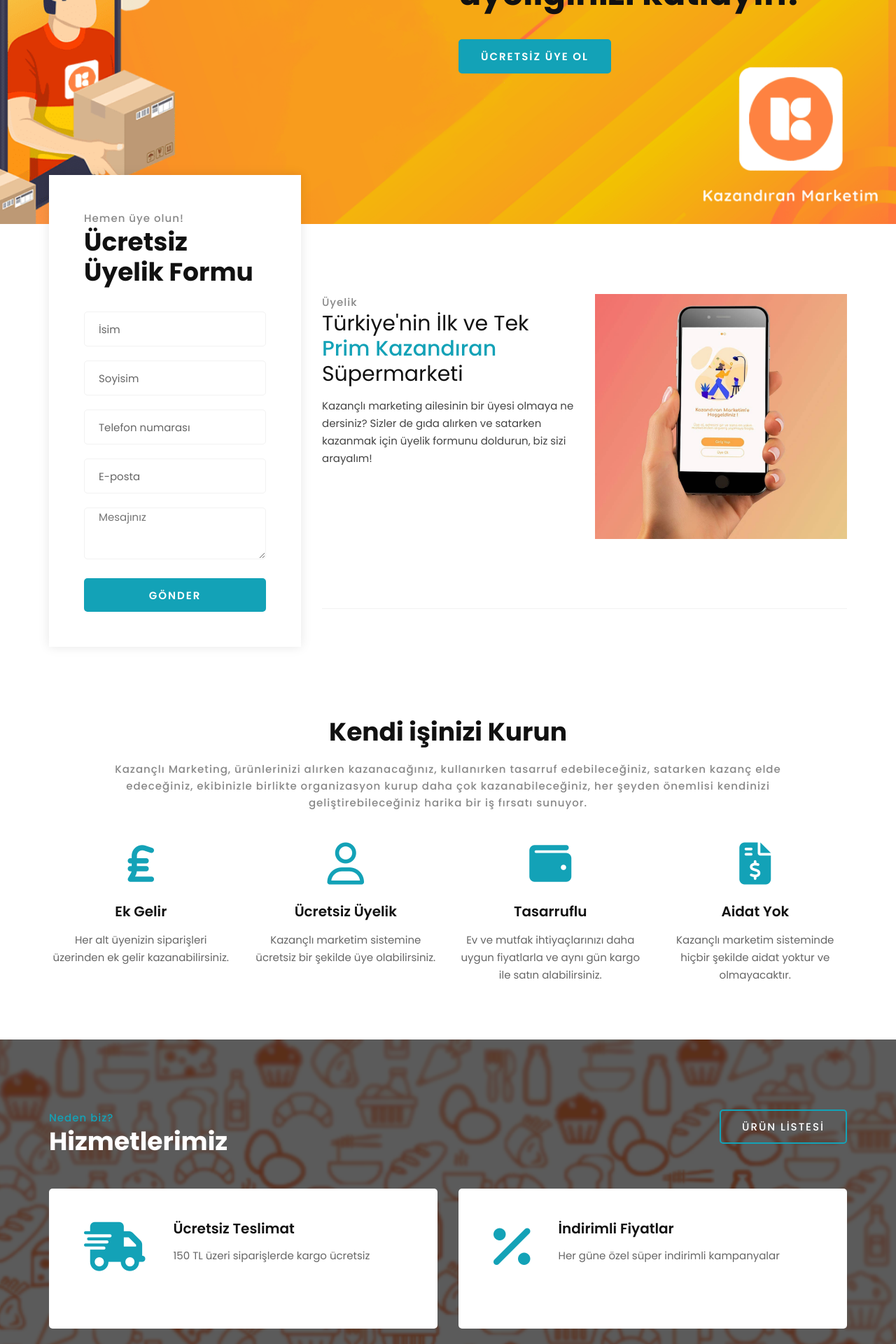
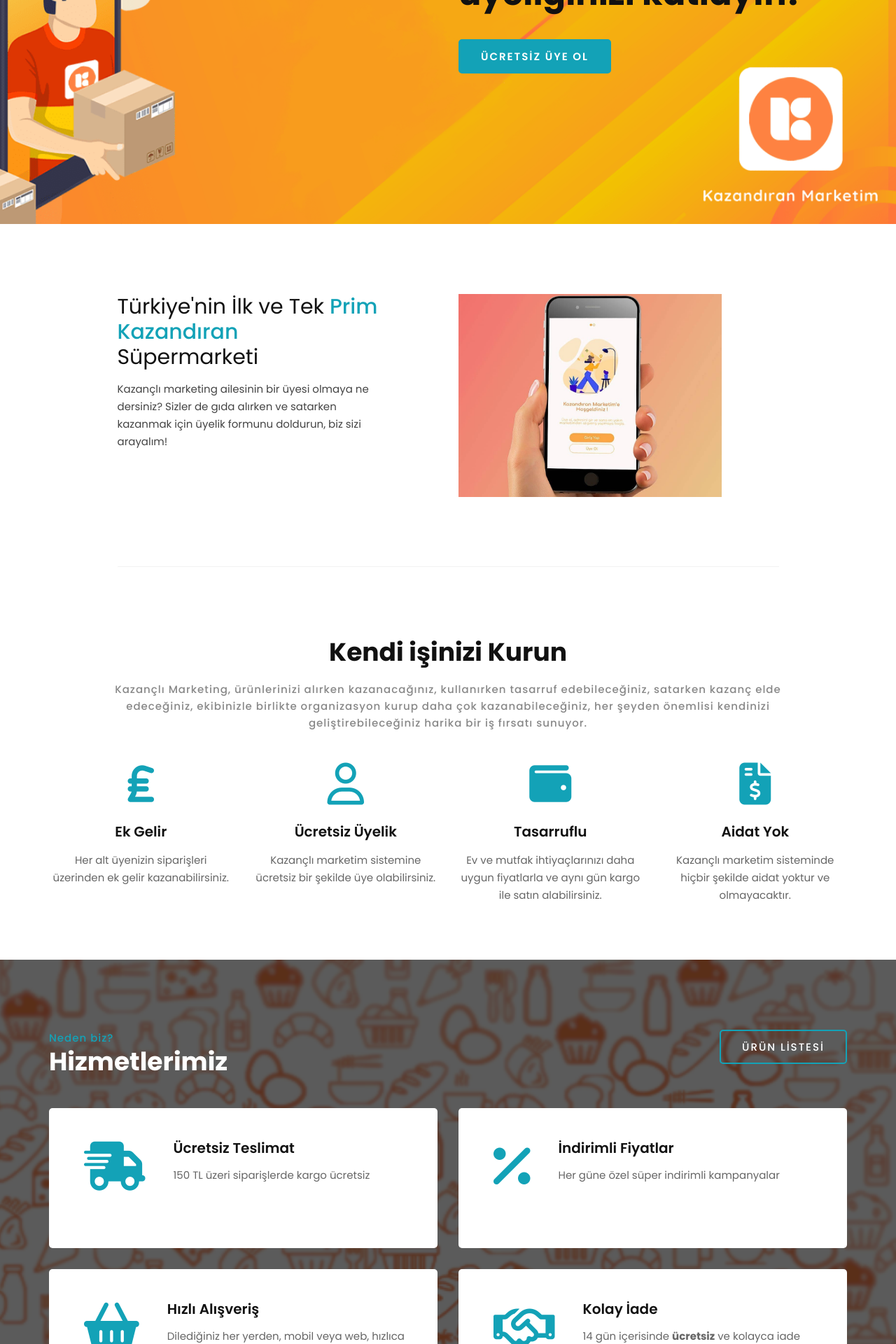
Before and after one commit to kazandiranmarketim/kazandiranmarketim.github.io, a Jekyll site: the page built from index.html, in a window 1280 px wide. Shown: the part 440-2360 px from the top of the page at 70% size. Built offline with Jekyll 4.4.1, drawn with Linux system fonts in a browser that asks for light colours; nearby versions of some CDN libraries.

Commit message:
form removed, ref link added

```diff
--- a/_config.yml
+++ b/_config.yml
@@ -26,6 +26,7 @@
 instagram_username:
 twitter_username:
 whatsapp_username:
+ref: https://kazandiranmarketim.com/satis_temsilcisi/izem-yigit-1883
 
 description: >- # this means to ignore newlines until "baseurl:"
   Write an awesome description for your new site here. You can edit this
--- a/_includes/footer.html
+++ b/_includes/footer.html
@@ -12,7 +12,8 @@
                 </div>
                 <div class="col-lg-4 col-md-8">
                     <div class="footer__newslatter">
-                            <button type="submit" class="go-to-form site-btn">Ücretsİz Üye Ol</button>
+                        <button type="submit" onclick="location.href='{{ site.ref }}'" class="site-btn">Ücretsİz Üye
+                            Ol</button>
                     </div>
                 </div>
                 <div class="col-lg-4 col-md-12">
--- a/_layouts/home.html
+++ b/_layouts/home.html
@@ -16,7 +16,7 @@
                     <div class="hero__text ">
                         <span>Üye olun, yaptığınız her alt üye için</span>
                         <h2>Prim kazanın, üyeliğinizi katlayın!</h2>
-                        <a href="#" class="primary-btn normal-btn go-to-form">Ücretsİz Üye ol</a>
+                        <a href="{{ site.ref }}" class="primary-btn normal-btn go-to-form">Ücretsİz Üye ol</a>
                     </div>
                 </div>
             </div>
@@ -27,24 +27,14 @@
     <!-- Consultation Section Begin -->
     <section class="consultation">
         <div class="container">
-            <div class="row">
-                <div class="col-lg-4">
-                    <div class="consultation__form come-here-form">
-                        <div class="section-title">
-                            <span>Hemen üye olun!</span>
-                            <h2>Ücretsiz Üyelik Formu</h2>
-                        </div>
-                        {%- include form.html -%}
-                    </div>
-                </div>
-
-                <div class="col-lg-8">
+            <div class="row justify-content-around">
+                <div class="col-lg-10">
                     <div class="consultation__text">
                         <div class="row">
-                            <div class="col-lg-6 col-md-6">
+                            <div class="col-lg-5 col-md-5">
                                 <div class="consultation__text__item">
                                     <div class="section-title">
-                                        <span>Üyelik</span>
+                                        <!-- <span>Üyelik</span> -->
                                         <h3>Türkiye'nin İlk ve Tek <b>Prim Kazandıran</b> Süpermarketi</h3>
                                     </div>
                                     <p>Kazançlı marketing ailesinin bir üyesi olmaya ne dersiniz? Sizler de gıda alırken
@@ -52,9 +42,8 @@
                                         için üyelik formunu doldurun, biz sizi arayalım!</p>
                                 </div>
                             </div>
-                            <div class="col-lg-6 col-md-6">
+                            <div class="col-lg-5 col-md-5 offset-lg-1">
                                 <div class="consultation__video set-bg" data-setbg="/assets/img/phone-welcome.jpg">
-                                    <!-- <a href="https://www.youtube.com/watch?v=PXsuI67s2AA" class="play-btn video-popup"><i class="fa fa-play"></i></a> -->
                                 </div>
                             </div>
                         </div>
--- a/assets/css/style.css
+++ b/assets/css/style.css
@@ -593,10 +593,11 @@
 }
 
 .consultation__video {
-	height: 350px;
+	height: 290px;
 	display: -webkit-box;
 	display: -ms-flexbox;
 	display: flex;
+	background-position: center center;
 	-webkit-box-align: center;
 	-ms-flex-align: center;
 	align-items: center;
```
Also changed, not shown: assets/img/phone-welcome.jpg, 1 other file. Lines whose indentation alone changed are shown as unchanged.
